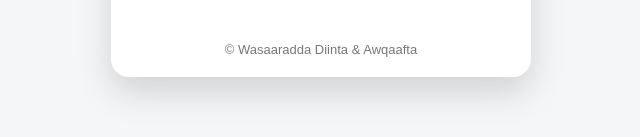
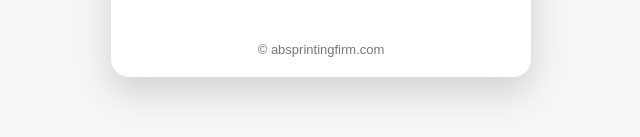
Before and after one commit to DeveloperrrDA/WSDA, a plain HTML site: page index.html in a window 1280 px wide. Shown: the part 595-732 px from the top of the page, 319-959 px from the left. Drawn offline with Linux system fonts and the light colour scheme.

Commit message:
Update index.html

```diff
--- a/index.html
+++ b/index.html
@@ -144,7 +144,7 @@
 </div>
 
 <div class="footer">
-© Wasaaradda Diinta & Awqaafta
+© absprintingfirm.com
 </div>
 
 </div>
```
